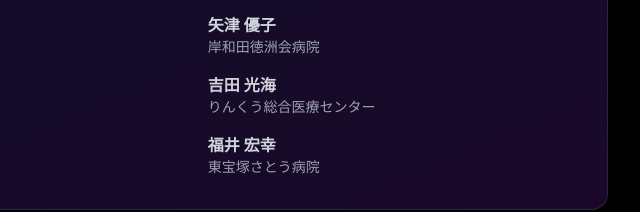
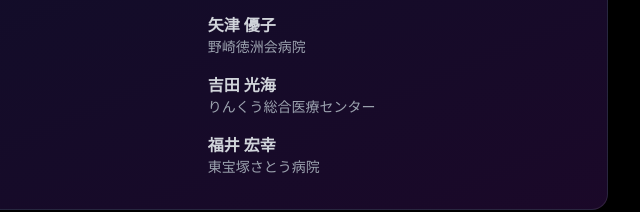
Before and after one commit to KCATSweb/KCATS-HP, a website built with Vite: page members.html in a window 1280 px wide. Shown: the part 910-1122 px from the top of the page, 640-1280 px from the left. Built offline with nearby package versions, Linux system fonts and the light colour scheme.

Commit message:
Update members.html

```diff
--- a/members.html
+++ b/members.html
@@ -174,7 +174,7 @@
                             </div>
                             <div class="text-gray-300">
                                 <span class="font-semibold">矢津 優子</span>
-                                <div class="text-sm text-gray-400">岸和田徳洲会病院</div>
+                                <div class="text-sm text-gray-400">野崎徳洲会病院</div>
                             </div>
                             <div class="text-gray-300">
                                 <span class="font-semibold">吉田 光海</span>
```
